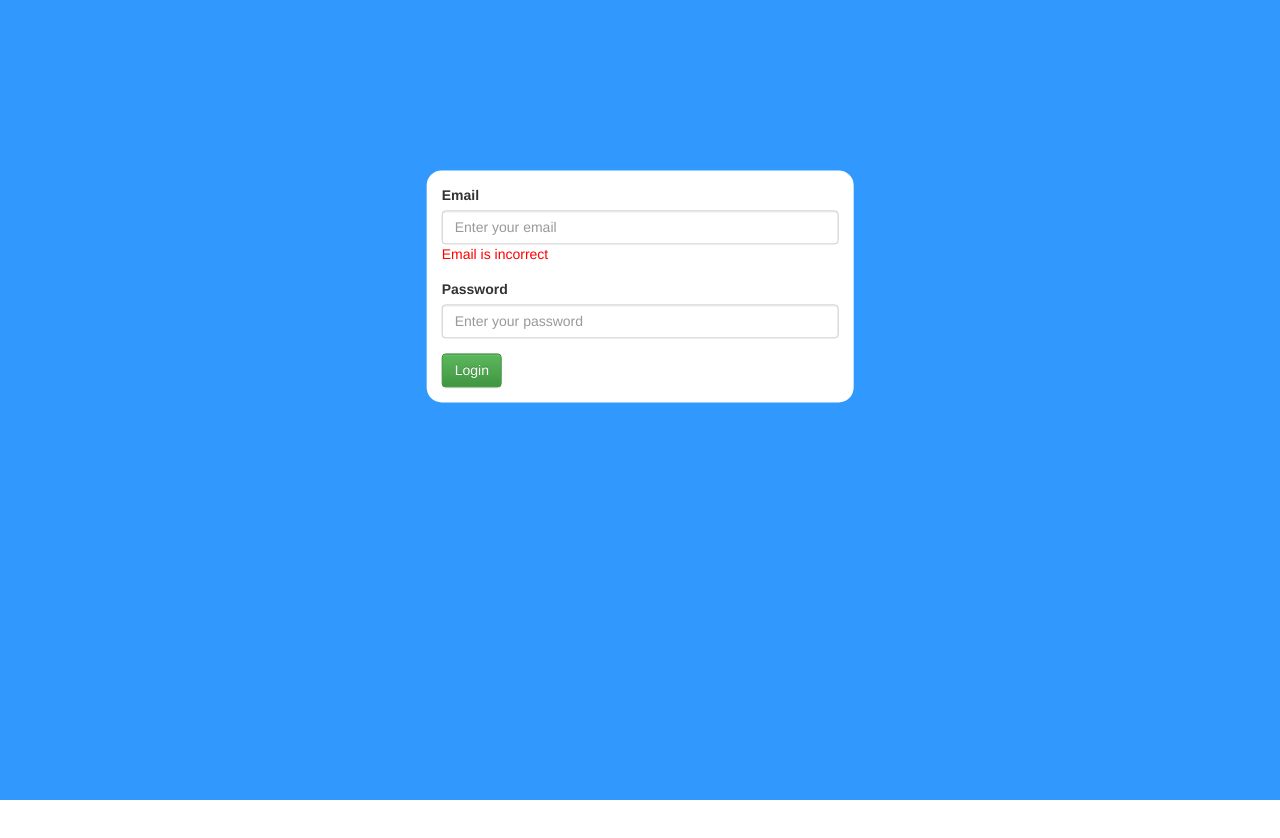
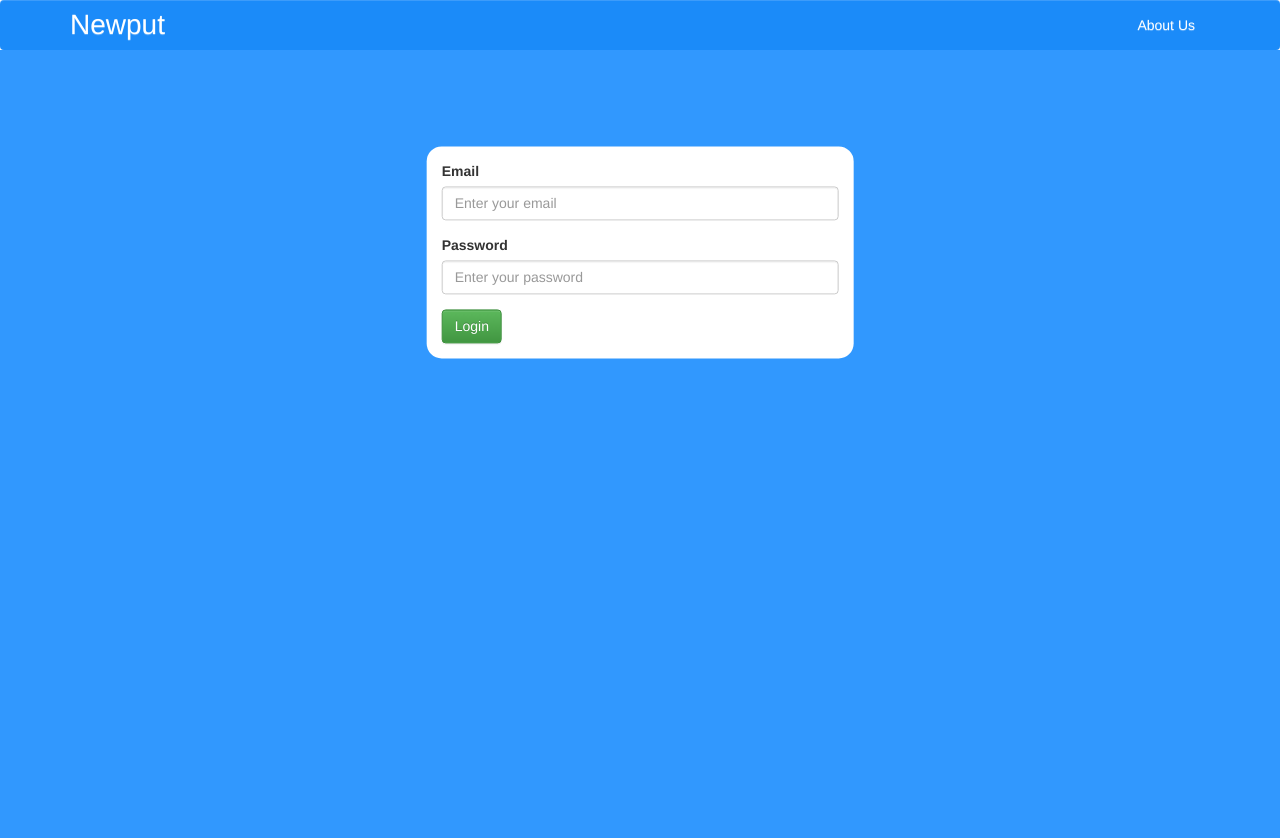
Before and after one commit to MishraSagar/Social-Review-Assignment, a React app: page /login in a window 1280 px wide. Shown: the top 838 px of the page. Before the commit the page ends 800 px from the top, so only its background shows below. Built offline with nearby package versions, Linux system fonts and the light colour scheme.

Commit message:
Added nav bar to both login and main app components

```diff
--- a/src/Components/App.js
+++ b/src/Components/App.js
@@ -17,6 +17,7 @@ class App extends Component {
         this.userID = null;
         this.userLogin = this.userLogin.bind(this);
         this.logout = this.logout.bind(this);
+        this.login = this.login.bind(this);
     }
 
     componentWillMount() {
@@ -55,14 +56,20 @@ class App extends Component {
         });
     }
 
+    login() {
+        this.setState({
+            isUserLoggedIn: true
+        });
+    }
+
 
     render() {
         return (
             <div>
+                <Header userID={this.userID} logout={this.logout} isLoggedIn={this.state.isUserLoggedIn}/>
                 <Switch>
-                    <Route path="/login" render={() => this.state.isUserLoggedIn ? <Redirect to="/"/> : <Login userLogin={this.userLogin}/>} />
+                    <Route path="/login" render={() => this.state.isUserLoggedIn ? <Redirect to="/"/> : <Login userLogin={this.userLogin} />} />
                     <Route path="/" render={() => this.state.isUserLoggedIn ? (<div>
-                    <Header userID={this.userID} logout={this.logout}/>
                     <div className="container-fluid main-container">
                         <div className="profile-heading">
                           Social Profile
@@ -71,7 +78,7 @@ class App extends Component {
 
                         <div className="main-content">
                             <div className="row">
-                                <div className="about-container col-xs-12 col-sm-8 col-sm-push-4 col-md-9 col-md-push-3">
+                                <div className="about-container col-sm-8 col-sm-push-4 col-md-9 col-md-push-3">
                                     <div className="row">
                                         <div className="about-content">
                                             <Routes userId={this.userID} isUserLoggedIn={this.state.isUserLoggedIn}/>
@@ -79,7 +86,7 @@ class App extends Component {
                                     </div>
                                 </div>
 
-                                <div className="profile-content col-xs-12 col-sm-4 col-sm-pull-8 col-md-3 col-md-pull-9">
+                                <div className="profile-content col-sm-4 col-sm-pull-8 col-md-3 col-md-pull-9">
                                     <Profile {...userinfo} userID={this.userID}/>
                                 </div>
                             </div>
--- a/src/Components/Header.js
+++ b/src/Components/Header.js
@@ -1,6 +1,7 @@
 import React from 'react';
 import {connect} from 'react-redux';
-import { bindActionCreators } from "redux";
+import {Navbar, Nav, NavItem, MenuItem} from 'react-bootstrap';
+import { bindActionCreators } from 'redux';
 import { updateFollowing } from "../actions";
 import userinfo from '../JSONs/users';
 
@@ -8,30 +9,57 @@ class Header extends React.Component {
 
     constructor(props){
         super(props);
+        this.state = {
+            isLoggedOut: false
+        }
         this.handleClick = this.handleClick.bind(this);
+        this.nameStyle = {
+            color: 'white',
+            fontSize: '18px',
+            paddingRight: '10px'
+        }
     }
 
     handleClick() {
         this.props.follow(0);
         this.props.logout();
+        this.setState({isLoggedOut: true});
     }
 
     render() {
         let user = this.props.isUserInfoEdited ? JSON.parse(localStorage.getItem(this.props.userID)) : userinfo[this.props.userID];
         return (
-            <header>
-                <div className="company-name">
-                    Newput
-                </div>
-                <div className="nav-user">
-                    <div className="logo">
-                        <img src={user.profileImage} alt="user image"/>
-                    </div>
-                    {user.userName}
-                    <span> </span>
-                    <i className="fa fa-sign-out" aria-hidden="true" onClick={this.handleClick}></i>
-                </div>
-            </header>
+                <Navbar collapseOnSelect={true}>
+                    <Navbar.Header>
+                        <Navbar.Brand>
+                        <a href="#brand">Newput</a>
+                        </Navbar.Brand>
+                        <Navbar.Toggle />
+                    </Navbar.Header>
+                    { (this.props.isLoggedIn) ? (
+                    <Navbar.Collapse>
+                        <Nav pullRight>
+                            <NavItem >
+                                <div className="logo">
+                                    <img src={user.profileImage} alt="user image"/>
+                                </div>
+                            </NavItem>
+                            <NavItem>
+                            <span style={this.nameStyle}>{user.userName}</span>
+                            <span> </span>
+                            <i className="fa fa-sign-out" aria-hidden="true" style={this.nameStyle} onClick={this.handleClick}></i>
+                            </NavItem>
+                        </Nav>
+                    </Navbar.Collapse>) : (
+                    <Navbar.Collapse>
+                        <Nav pullRight>
+                            <NavItem eventKey={1} href="#">
+                                <span style={{color: 'white'}}>About Us</span>
+                            </NavItem>
+                        </Nav>
+                    </Navbar.Collapse>
+                    )}
+                </Navbar>
         );
     }
 }
--- a/src/Components/Login.js
+++ b/src/Components/Login.js
@@ -82,11 +82,10 @@ export default class Login extends React.Component {
                             />
                             <FormControl.Feedback />
                             { this.state.isEmailInvalid ? <div style={this.errorStyle}>Email not found</div> : <div></div> }
-                            { !this.validateEmail(this.state.email) ? <div style={this.errorStyle}>Email is incorrect</div> : <div></div> }
+                            { !this.validateEmail(this.state.email) && this.state.email != '' ? <div style={this.errorStyle}>Email is incorrect</div> : <div></div> }
                         </FormGroup>
                         <FormGroup
                         controlId="password"
-                        //validationState={this.getValidationState()}
                         >
                             <ControlLabel>Password</ControlLabel>
                             <FormControl
--- a/src/assets/styles/index.scss
+++ b/src/assets/styles/index.scss
@@ -2,7 +2,6 @@ $shadow: 1px 1px 3px 1px #c5c5c5;
 $blue-main: #1b8bf9;
 
 body > #root{
-
     .input {
         display: none;
     }
@@ -12,39 +11,55 @@ body > #root{
         display: block;
         font-weight: 500;
     }
-    header {
+
+    .navbar, .navbar-default {
+        background-image: none !important;
         background-color: $blue-main;
-        height: 50px;
-
-        div {
-            display: inline-block;
+        border: none;
+        .navbar-toggle {
+            color: white;
+            .icon-bar {
+                background-color: white;
+            }
         }
 
-        .company-name {
-            color: white;
-            font-size: 32px;
-            margin-left: 10%;
+        .navbar-toggle:hover {
+            background-color: $blue-main;
         }
 
-        .nav-user {
+        .navbar-toggle:focus {
+            background-color: $blue-main;
+        }
+
+        .navbar-collapse {
+            nav {
+                li {
+                    a {
+                        color: white;
+                    }
+                }
+            }
+        }
+
+        .navbar-brand {
             color: white;
-            float: right;
-            font-size: 18px;
-            padding: 5px;
+            font-weight: 400;
+            font-size: 28px;
+        }
+    }
 
+    nav {
+        background-color: $blue-main;
+        margin: 0;
+        .logo {
             img {
                 border-radius: 50%;
-                margin-right: 5px;
-                width: 40px;
+                margin-top: 0;
+                width: 30px;
             }
-
-            i.fa {
-                margin-left: 10px;
-                padding: 10px;
-                &:hover {
-                    color: #FB8469;
-                }
-            }
+        }
+        .navbar-brand {
+            font-size: 24px;
         }
     }
 
@@ -433,7 +448,7 @@ body > #root{
             left: 50%;
             padding: 15px;
             position: absolute;
-            top: 30%;
+            top: 20%;
             transform: translate(-50%, -30%);
         }
     }
@@ -441,7 +456,6 @@ body > #root{
 
 @media only screen and (min-width: 320px) and (max-width: 767px){
     body > #root{
-
         header {
             height: 40px;
             .company-name {
```
